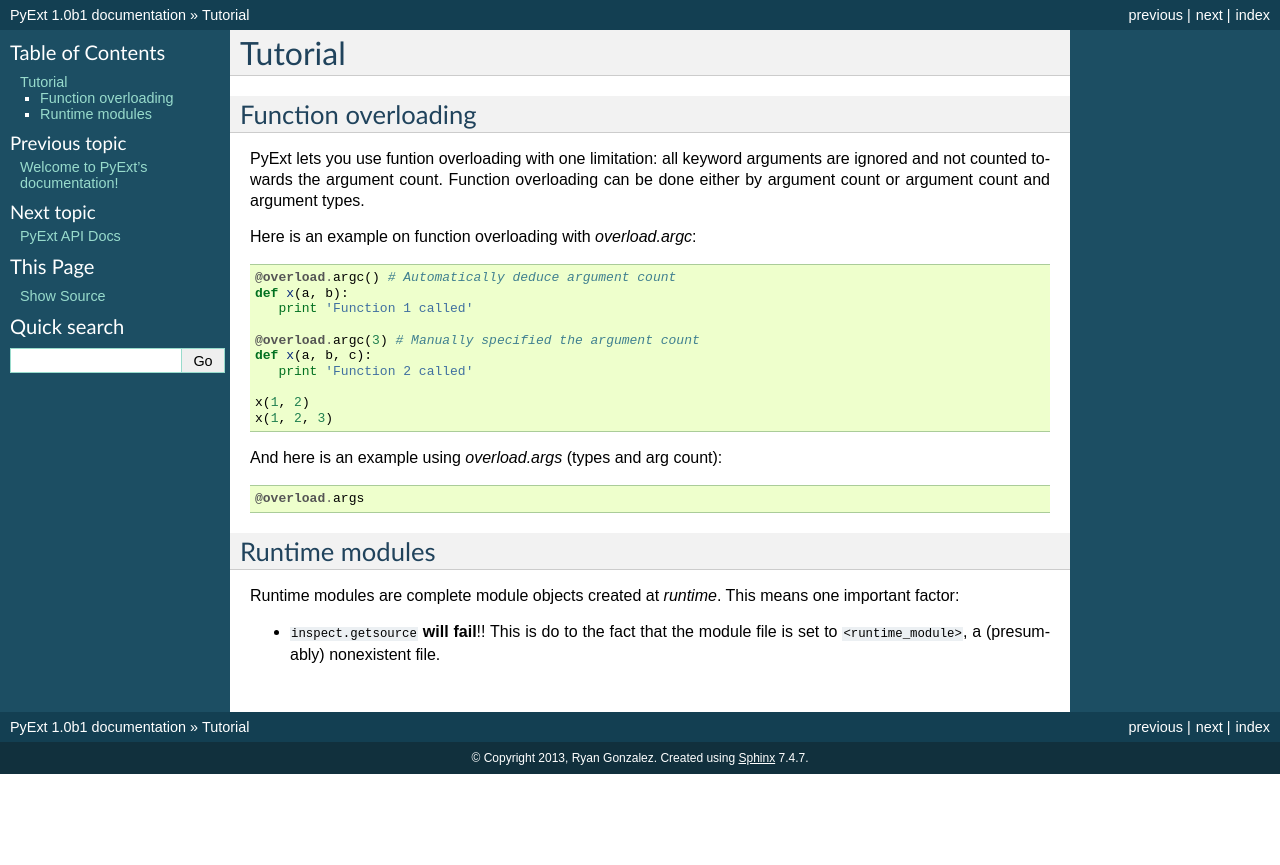
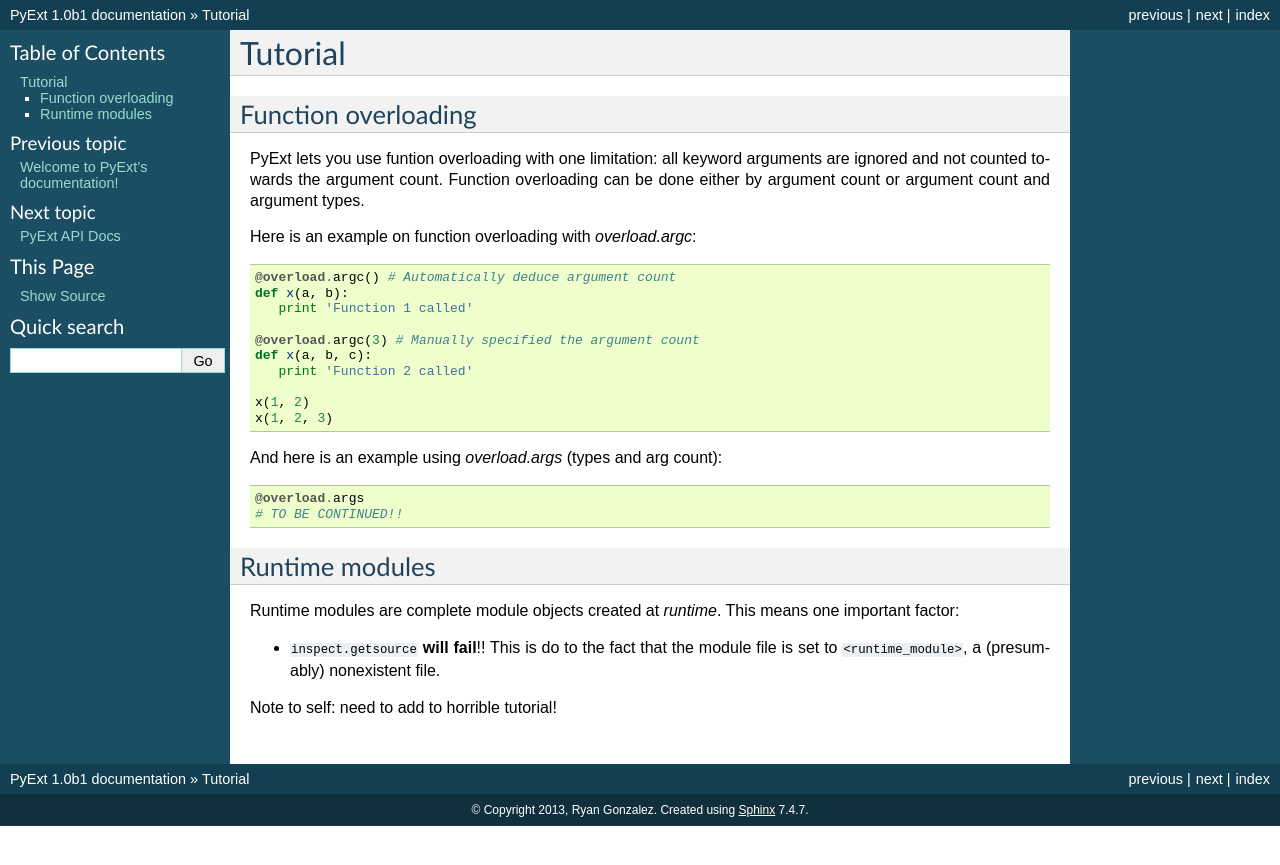
Before and after one commit to refi64/PyExt, a Sphinx documentation site: the page built from doc/source/tutorial.rst, in a window 1280 px wide. Shown: the top 865 px of the page. Built offline with Sphinx 7.4.7, drawn with Linux system fonts in a browser that asks for light colours.

```diff
--- a/doc/source/tutorial.rst
+++ b/doc/source/tutorial.rst
@@ -26,6 +26,7 @@ And here is an example using `overload.args` (types and arg count):
 .. code-block:: python
 
    @overload.args
+   # TO BE CONTINUED!!
 
 Runtime modules
 ***************
@@ -33,3 +34,5 @@ Runtime modules
 Runtime modules are complete module objects created at `runtime`. This means one important factor:
 
 * ``inspect.getsource`` **will fail**!! This is do to the fact that the module file is set to ``<runtime_module>``, a (presumably) nonexistent file.
+
+Note to self: need to add to horrible tutorial!
--- a/setup.py
+++ b/setup.py
@@ -3,10 +3,14 @@ try:
 except ImportError:
     from distutils.core import setup
 
+with open('README.rst', 'r') as f:
+    readme = f.read()
+
 setup(name='pyext',
       version='0.1',
       author='Ryan Gonzalez',
       py_modules=['pyext'],
+      long_description=readme,
       classifiers=[
           'License :: OSI Approved :: MIT License',
           'Programming Language :: Python :: 2',
```
Also changed, not shown: README.rst (line endings or trailing spaces).
